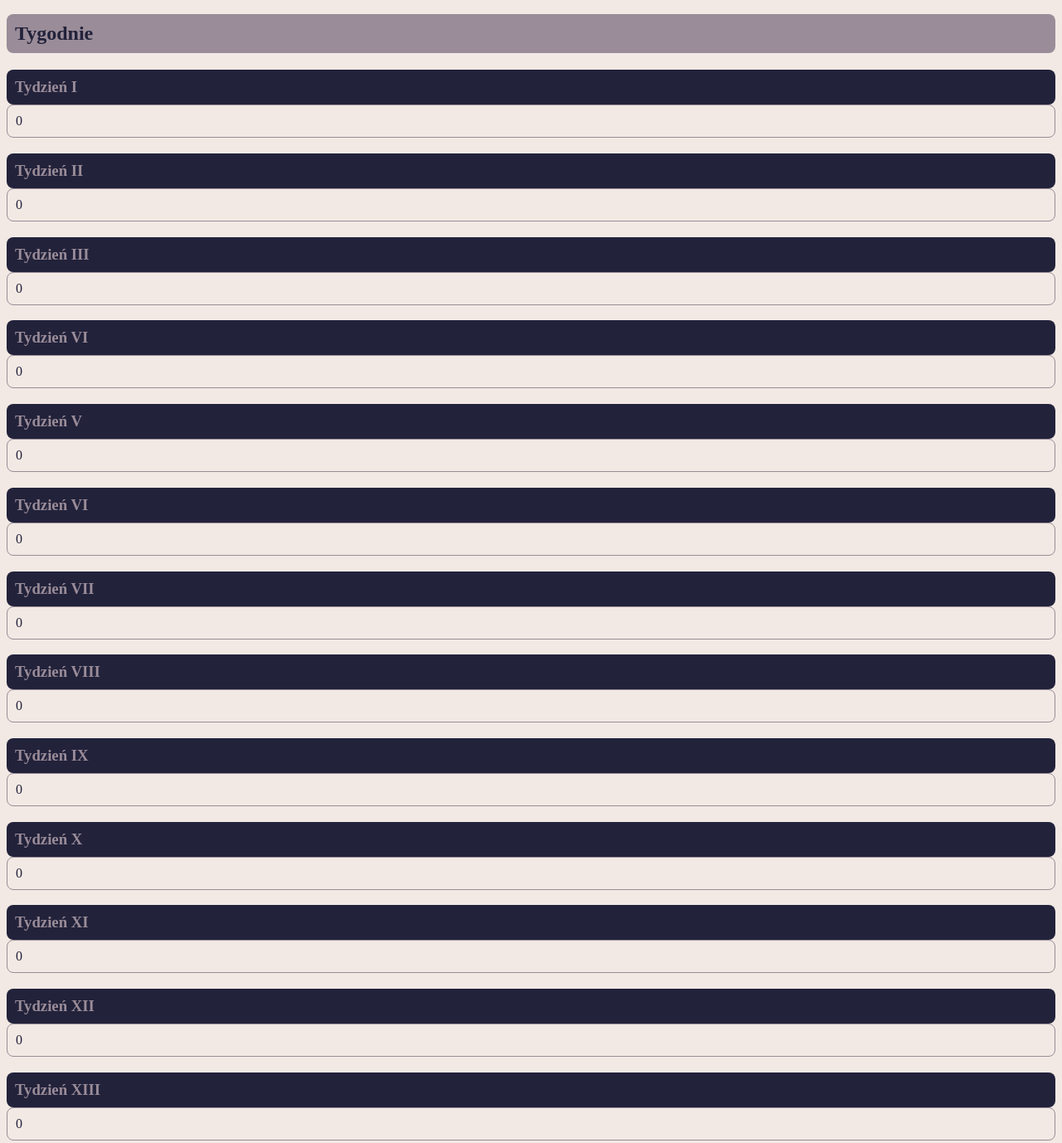
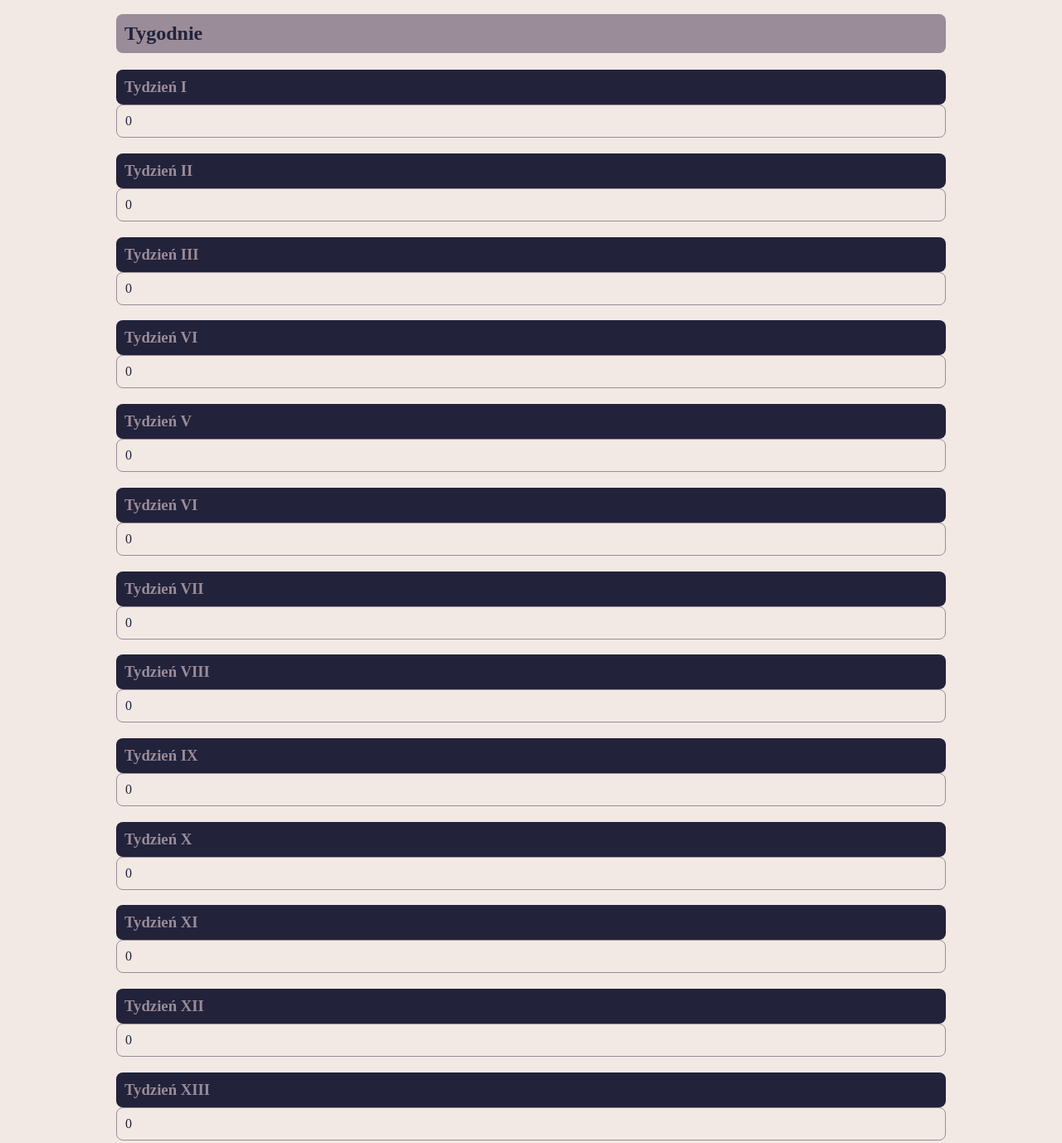
Before and after one commit to dariasikora/homepage, a plain HTML site: page html.html in a window 1280 px wide. Shown: the part 160-1538 px from the top of the page at 83% size. Drawn offline with Linux system fonts and the light colour scheme.

Commit message:
fix continuation

```diff
--- a/html.html
+++ b/html.html
@@ -11,7 +11,7 @@
 
 <body>
 
-    <header id="top" class="header">
+    <header class="header" id="top" >
         <nav class="navigation">
             <a class="navigation__link navigation__link--homepage" href="index.html">Strona domowa</a>
             <a class="navigation__link navigation__link--html" href="html.html">HTML</a>
@@ -21,65 +21,54 @@
         </nav>
     </header>
 
-    <main>
+    <main class="main">
 
         <header class="heading">
             <h1 class="heading__title">Notatki HTML</h1>
         </header>
 
         <section class="notes">
-            <h2 class="notes__title">Tygodnie</h2>
-            <article class="notes__week">
-                <h3 class="notes__week--title">Tydzień I</h3>
-                <p class="notes__week--description">0</p>
+            <h2 class="notes__heading">Tygodnie</h2>
+            <article class="week">
+                <h3 class="week__title">Tydzień I</h3>
+                <p class="week__description">0</p>
             </article>
-            <article class="notes__week">
-                <h3 class="notes__week--title">Tydzień II</h3>
-                <p class="notes__week--description">0</p>
-            </article>
-            <article class="notes__week">
-                <h3 class="notes__week--title">Tydzień III</h3>
-                <p class="notes__week--description">0</p>
-            </article>
-            <article class="notes__week">
-                <h3 class="notes__week--title">Tydzień VI</h3>
-                <p class="notes__week--description">0</p>
-            </article>
-            <article class="notes__week">
-                <h3 class="notes__week--title">Tydzień V</h3>
-                <p class="notes__week--description">0</p>
-            </article>
-            <article class="notes__week">
-                <h3 class="notes__week--title">Tydzień VI</h3>
-                <p class="notes__week--description">0</p>
-            </article>
-            <article class="notes__week">
-                <h3 class="notes__week--title">Tydzień VII</h3>
-                <p class="notes__week--description">0</p>
-            </article>
-            <article class="notes__week">
-                <h3 class="notes__week--title">Tydzień VIII</h3>
-                <p class="notes__week--description">0</p>
-            </article>
-            <article class="notes__week">
-                <h3 class="notes__week--title">Tydzień IX</h3>
-                <p class="notes__week--description">0</p>
-            </article>
-            <article class="notes__week">
-                <h3 class="notes__week--title">Tydzień X</h3>
-                <p class="notes__week--description">0</p>
-            </article>
-            <article class="notes__week">
-                <h3 class="notes__week--title">Tydzień XI</h3>
-                <p class="notes__week--description">0</p>
-            </article>
-            <article class="notes__week">
-                <h3 class="notes__week--title">Tydzień XII</h3>
-                <p class="notes__week--description">0</p>
-            </article>
-            <article class="notes__week">
-                <h3 class="notes__week--title">Tydzień XIII</h3>
-                <p class="notes__week--description">0</p>
+            <article class="week">
+                <h3 class="week__title">Tydzień II</h3>
+                <p class="week__description">0</p>
+            </article><article class="week">
+                <h3 class="week__title">Tydzień III</h3>
+                <p class="week__description">0</p>
+            </article><article class="week">
+                <h3 class="week__title">Tydzień VI</h3>
+                <p class="week__description">0</p>
+            </article><article class="week">
+                <h3 class="week__title">Tydzień V</h3>
+                <p class="week__description">0</p>
+            </article><article class="week">
+                <h3 class="week__title">Tydzień VI</h3>
+                <p class="week__description">0</p>
+            </article><article class="week">
+                <h3 class="week__title">Tydzień VII</h3>
+                <p class="week__description">0</p>
+            </article><article class="week">
+                <h3 class="week__title">Tydzień VIII</h3>
+                <p class="week__description">0</p>
+            </article><article class="week">
+                <h3 class="week__title">Tydzień IX</h3>
+                <p class="week__description">0</p>
+            </article><article class="week">
+                <h3 class="week__title">Tydzień X</h3>
+                <p class="week__description">0</p>
+            </article><article class="week">
+                <h3 class="week__title">Tydzień XI</h3>
+                <p class="week__description">0</p>
+            </article><article class="week">
+                <h3 class="week__title">Tydzień XII</h3>
+                <p class="week__description">0</p>
+            </article><article class="week">
+                <h3 class="week__title">Tydzień XIII</h3>
+                <p class="week__description">0</p>
             </article>
         </section>
     </main>
--- a/style.css
+++ b/style.css
@@ -2,6 +2,10 @@ body {
     background: #F2E9E4;
 }
 
+.main {
+    max-width: 1000px;
+    margin: 0 auto;
+}
 
 .navigation {
 
@@ -18,12 +22,12 @@ body {
 }
 
 
-.main-heading {
+.main__heading {
     font-size: 3em;
     color: #22223B;
 }
 
-.about-me__title {
+.about-me__heading {
     background-color: #9A8C98;
     color: #22223B;
     padding: 10px;
@@ -47,7 +51,7 @@ img {
     border-radius: 8px;
 }
 
-.about-homepage__title {
+.about-homepage__heading {
     background-color: #9A8C98;
     color: #22223B;
     padding: 10px;
@@ -57,7 +61,7 @@ img {
 
 
 
-.about-homepage__reasons--title {
+.reasons__title {
     background-color: #22223B;
     color: #9A8C98;
     margin-bottom: 0px;
@@ -66,7 +70,7 @@ img {
     border-radius: 8px;
 }
 
-.about-homepage__reasons--description {
+.reasons__description {
     color: #22223B;
     margin-top: 0px;
     padding: 10px;
@@ -76,7 +80,7 @@ img {
     border-radius: 8px;
 }
 
-.about-homepage__content--title {
+.page-content__title {
     background-color: #22223B;
     color: #9A8C98;
     margin-bottom: 0px;
@@ -85,7 +89,7 @@ img {
     border-radius: 8px;
 }
 
-.about-homepage__content--description {
+.page-content__description {
     color: #22223B;
     margin-top: 0px;
     padding: 10px;
@@ -113,7 +117,7 @@ img {
     color: #22223B;
 }
 
-.notes__title {
+.notes__heading {
     background-color: #9A8C98;
     color: #22223B;
     padding: 10px;
@@ -121,7 +125,7 @@ img {
     border-radius: 8px;
 }
 
-.notes__week--title {
+.week__title {
     background-color: #22223B;
     color: #9A8C98;
     margin-bottom: 0px;
@@ -130,7 +134,7 @@ img {
     border-radius: 8px;
 }
 
-.notes__week--description {
+.week__description {
     color: #22223B;
     margin-top: 0px;
     padding: 10px;
```
Also changed, not shown: css.html (+40 -51 lines), index.html (+14 -14 lines), inne.html (+40 -51 lines), javascript.html (+40 -51 lines).
